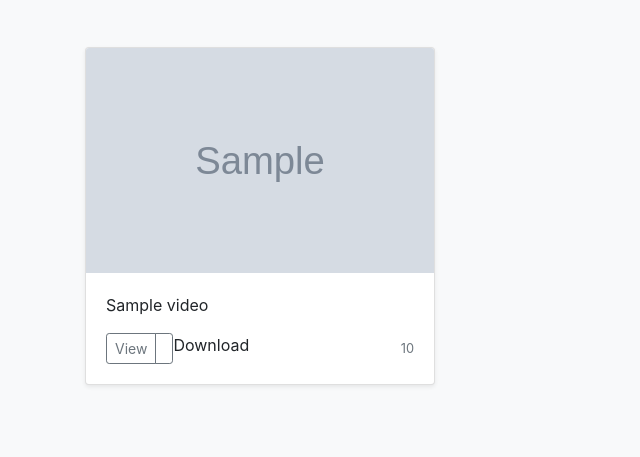
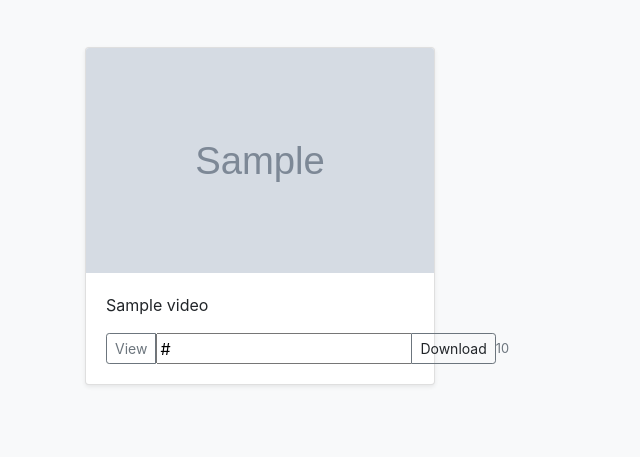
Before and after one commit to efmarcial/Downloader, a Django app: template ytmp/search/templates/search/index.html in a window 1280 px wide. Shown: the part 387-844 px from the top of the page, without its empty margins (0-640 px from the left). Run offline with Django 3.2, Linux system fonts and the light colour scheme; the template is opened without the code that fills it: most values are stand-ins (such as "Sample title", 1, 10 or a date in 2020); grey boxes marked "Sample" are stand-in pictures; some libraries are stand-ins or nearby versions.

Commit message:
prev didnt work trying something diff

```diff
--- a/ytmp/search/templates/search/index.html
+++ b/ytmp/search/templates/search/index.html
@@ -66,8 +66,9 @@
               <div class="d-flex justify-content-between align-items-center">
                 <div class="btn-group">
                   <a type="button" href="{{video.url}}" class="btn btn-sm btn-outline-secondary">View</a>
-                  <input id="demo" type="button" class="btn btn-sm btn-outline-secondary">Download</input>
-
+                  <input id="Demo" value="{{video.url}}">
+                  <a id="demo" type="button" class="btn btn-sm btn-outline-secondary">Download</a>
+                </input>
                 </div>
                 <small class="text-muted">{{video.duration}}</small>
               </div>
```
